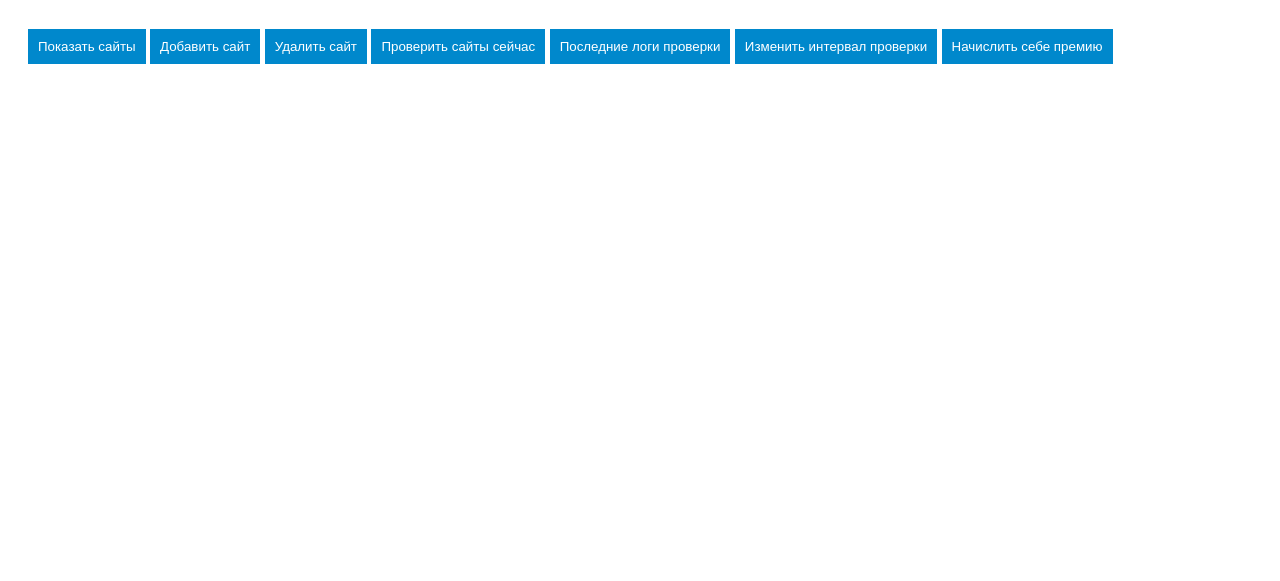
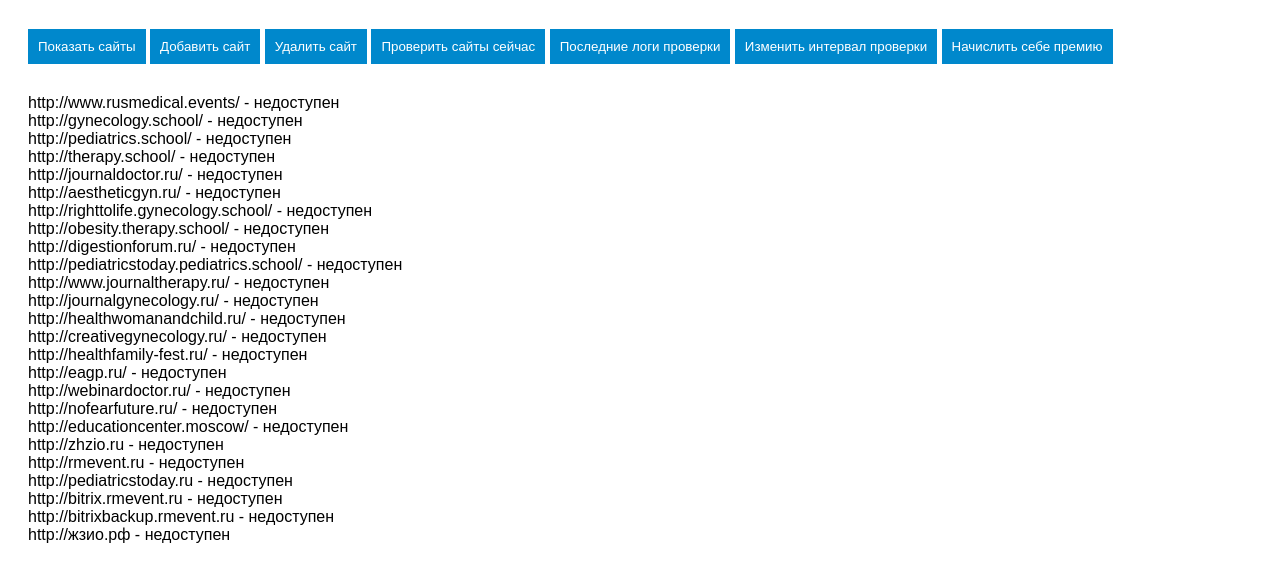
Before and after one commit to Dlutsok/STENCOM, a plain HTML site: page index.html in a window 1280 px wide. Both pictures are taken after a click on the button "Проверить сайты сейчас". Shown: the part 89-670 px from the top of the page. Drawn offline with Linux system fonts and the light colour scheme; no server answers.

Commit message:
Update index.html

```diff
--- a/index.html
+++ b/index.html
@@ -97,13 +97,20 @@
             document.getElementById('siteInput').placeholder = 'Введите URL сайта для удаления';
         }
 
-        function checkSitesNow() {
+        async function checkSitesNow() {
             let results = [];
-            sites.forEach(site => {
-                fetch(site, { mode: 'no-cors' })
-                    .then(() => results.push(`${site} - доступен`))
-                    .catch(() => results.push(`${site} - недоступен`));
-            });
+            for (let site of sites) {
+                try {
+                    let response = await fetch(site, { mode: 'no-cors' });
+                    if (response.ok || response.type === 'opaque') {
+                        results.push(`${site} - доступен`);
+                    } else {
+                        results.push(`${site} - недоступен`);
+                    }
+                } catch (error) {
+                    results.push(`${site} - недоступен`);
+                }
+            }
             document.getElementById('resultSection').innerHTML = results.join('<br>');
         }
 
```
